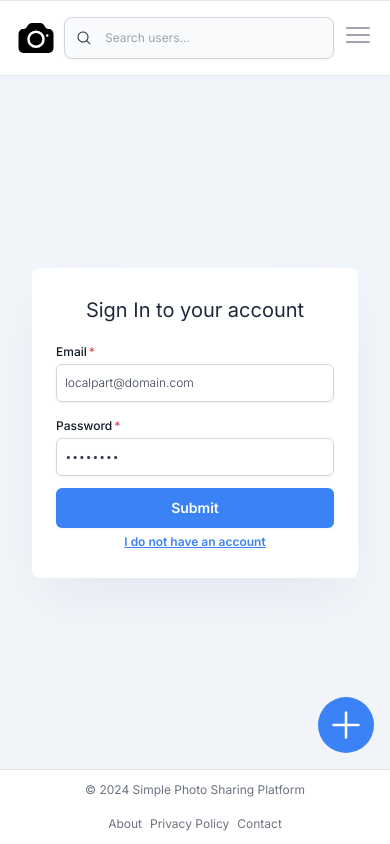
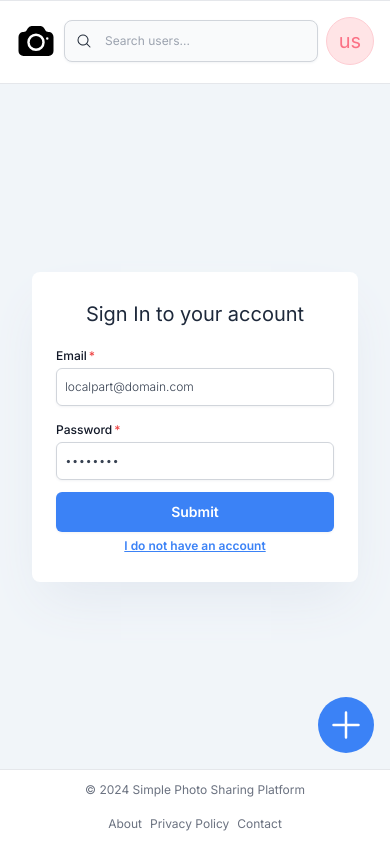
Before and after one commit to Xamarsia/photo-sharing-platform-frontend, a Next.js app: page /auth/signin in a window 390 px wide. Built offline with nearby package versions, Linux system fonts and the light colour scheme.

Commit message:
Add dropdown navbar component

```diff
--- a/app/layout.tsx
+++ b/app/layout.tsx
@@ -35,23 +35,23 @@ export default async function RootLayout({
 
   return (
     <html lang="en" className='size-full'>
-      <body className={`${inter.className} size-full`}>
-        <div className='min-h-full flex flex-col flex-grow items-stretch'>
-          <header className='flex flex-shrink-0 z-10 sticky top-0 left-0'>
+      <body className={`${inter.className} size-full flex flex-col items-stretch relative`}>
+        <header className=' flex-shrink-0 z-10 sticky top-0'>
           <Navbar local={dict} />
         </header>
         <main className='flex flex-grow relative flex-shrink-0 bg-slate-100'>
           {children}
-            <div className='absolute flex flex-col-reverse h-full top-0 right-0'>
-              <div className='sticky bottom-4 m-4 sm:bottom-8 sm:m-8 md:hidden block'>
+
+          <div className='absolute flex flex-col-reverse h-full top-0 right-0 pointer-events-none '>
+            <div className='sticky bottom-4 m-4 sm:bottom-8 sm:m-8 md:hidden block focus:pointer-events-auto'>
               <CreatePostButton local={dict} style='round' />
             </div>
           </div>
+
         </main>
         <footer className='flex-shrink-0'>
           <Footer local={dict} />
         </footer>
-        </div>
       </body>
     </html>
   )
--- a/app/profile/edit/layout.tsx
+++ b/app/profile/edit/layout.tsx
@@ -5,6 +5,11 @@ import '@/app/styles/globals.css';
 
 import { getDictionary } from '@/lib/localization';
 import Sidebar from '@/components/common/Sidebar';
+import IconButton from '@/components/buttons/IconButton';
+
+import bars3 from '@/public/bars-3/bars-3.svg';
+import bars3Hovered from '@/public/bars-3/bars-3-hovered.svg';
+import DropdownNavbar from '@/components/common/DropdownNavbar';
 
 const inter = Inter({ subsets: ['latin'] })
 
@@ -22,10 +27,15 @@ export default async function RootLayout({
   const dict = await getDictionary('en');
 
   return (
-    <div className="flex flex-row max-w-6xl w-full sm:w-11/12 lg:w-4/6 mx-auto px-4 sm:px-6 md:px-8">
+    <div className='flex flex-grow flex-col w-full relative flex-shrink-0'>
+      <nav className="sticky top-[84px] bg-white w-full border-y border-gray-200 md:hidden block">
+        <DropdownNavbar local={dict} />
+      </nav>
+
+      <div className="flex-grow flex flex-row max-w-6xl w-full sm:w-11/12 lg:w-4/6 mx-auto px-4 sm:px-6 md:px-8">
         <section className='flex-grow-0 md:block hidden'>
           <div className='relative flex flex-col h-full top-0 left-0 border-r border-gray-200'>
-          <div className='sticky top-20'>
+            <div className='sticky top-[84px]'>
               <Sidebar local={dict} size='small' />
             </div>
           </div>
@@ -35,5 +45,18 @@ export default async function RootLayout({
           {children}
         </section>
       </div>
+    </div>
+
+    // <div className="size-full min-h-full flex flex-col items-stretch">
+    //   <div className="bg-green-200 flex-shrink-0">
+    //     <p> Here</p>
+    //   </div>
+    //   <div className="bg-red-200 flex-shrink-0 flex-grow">
+    //     <p> Here</p>
+    //   </div>
+    //   <div className="bg-yellow-200 flex-shrink-0">
+    //     <p> Here</p>
+    //   </div>
+    // </div>
   )
 }
--- /dev/null
+++ b/components/common/DropdownNavbar.tsx
@@ -0,0 +1,63 @@
+"use client";
+
+import { useState } from "react";
+
+import Sidebar from "@/components/common/Sidebar";
+import IconButton from "@/components/buttons/IconButton";
+
+
+import bars3 from '@/public/bars-3/bars-3.svg';
+import bars3Hovered from '@/public/bars-3/bars-3-hovered.svg';
+
+import xMark from '@/public/x-mark/x-mark.svg';
+import xMarkHovered from '@/public/x-mark/x-mark-hovered.svg';
+import Title from "./Title";
+
+
+type Props = {
+    local: any,
+}
+
+
+export default function DropdownNavbar({ local }: Props) {
+
+    const [showDropdown, setShowDropdown] = useState(false);
+
+    const handleClick = () => {
+        setShowDropdown(!showDropdown);
+    }
+
+    return (
+        <div className="bg-white w-full border-d border-gray-200 relative">
+            <div className="absolute top-0 w-full bg-white flex flex-col size-full">
+
+                <div className="flex justify-between p-2 w-full bg-white">
+                    <Title size="small" text={"text"} />
+                    {showDropdown
+                        ? <IconButton size='base' style='no-background' icon={xMark} hoveredIcon={xMarkHovered} onClick={handleClick} />
+                        : <IconButton style='no-background' size='base' icon={bars3} hoveredIcon={bars3Hovered} onClick={handleClick} />
+                    }
+                </div>
+                <div className="flex flex-grow items-stretch min-h-screen">
+                    <div className={`${showDropdown ? 'w-full' : 'hidden'} p-1 bg-white`}>
+                        <Sidebar local={local} size="base" onClick={handleClick} />
+                    </div>
+                </div>
+            </div>
+        </div>
+
+
+
+        // <div className="size-full min-h-full flex flex-col items-stretch">
+        //     <div className="bg-green-200 flex-shrink-0">
+        //         <p> Here</p>
+        //     </div>
+        //     <div className="bg-red-200 flex-shrink-0 flex-grow">
+        //         <p> Here</p>
+        //     </div>
+        //     <div className="bg-yellow-200 flex-shrink-0">
+        //         <p> Here</p>
+        //     </div>
+        // </div>
+    )
+}
--- a/components/common/Footer.tsx
+++ b/components/common/Footer.tsx
@@ -16,7 +16,7 @@ export default function Footer({ local }: Props) {
     const router = useRouter();
 
     return (
-        <footer className="bg-white w-full border-t border-gray-200">
+        <footer className="bg-white w-full z-5 border-t border-gray-200">
             <div className="flex flex-col items-center justify-between py-2 sm:py-4 sm:px-4 md:flex-row md:px-8 md:py-4 gap-2 md:gap-4">
                 <Text style='secondary-info' size='small' text={local.copyrightText} />
                 <FooterMenu local={local} />
--- a/components/common/Navbar.tsx
+++ b/components/common/Navbar.tsx
@@ -1,24 +1,14 @@
 "use client";
 
-import { useState } from "react";
 import { useRouter } from "next/navigation";
 import { getUser } from "@/lib/profile-controller";
 
 import Logo from "@/components/common/Logo";
-import Sidebar from "@/components/common/Sidebar";
 import SearchBar from "@/components/common/SearchBar";
 import TextButton from "@/components/buttons/TextButton";
-import IconButton from "@/components/buttons/IconButton";
 import DropdownButton from "@/components/buttons/DropdownButton";
 import CreatePostButton from "@/components/buttons/CreatePostButton";
 import ProfilePreviewDropdown from "@/components/profile/ProfilePreviewDropdown";
-
-
-import bars3 from '@/public/bars-3/bars-3.svg';
-import bars3Hovered from '@/public/bars-3/bars-3-hovered.svg';
-
-import xMark from '@/public/x-mark/x-mark.svg';
-import xMarkHovered from '@/public/x-mark/x-mark-hovered.svg';
 
 
 type Props = {
@@ -30,14 +20,8 @@ export default function Navbar({ local }: Props) {
     const router = useRouter();
     const user = getUser();
 
-    const [showDropdown, setShowDropdown] = useState(false);
-
-    const handleClick = () => {
-        setShowDropdown(!showDropdown);
-    }
-
     return (
-        <nav className="bg-white w-full border-y border-gray-200">
+        <nav className="bg-white w-full border-y border-gray-200 h-[84px]">
             <div className="flex items-center justify-between py-4 px-4 md:px-8 gap-2 md:gap-4">
                 <Logo />
                 <div className={`grow max-w-[580px] ${user ? "block" : "hidden"}`}>
@@ -50,16 +34,10 @@ export default function Navbar({ local }: Props) {
                             <div className='md:block hidden m-auto'>
                                 <CreatePostButton local={local} style="rectungle" />
                             </div>
-                            <div className="md:block hidden m-auto">
+                            <div className="md:block">
                                 <ProfilePreviewDropdown user={user}>
                                     <DropdownButton style='secondary' size='small' text='My profile' />
                                 </ProfilePreviewDropdown>
-                            </div>
-                            <div className="block md:hidden m-auto">
-                                {showDropdown
-                                    ? <IconButton size='base' style='no-background' icon={xMark} hoveredIcon={xMarkHovered} onClick={handleClick} />
-                                    : <IconButton style='no-background' size='base' icon={bars3} hoveredIcon={bars3Hovered} onClick={handleClick} />
-                                }
                             </div>
                         </>
                         : <>
@@ -69,12 +47,6 @@ export default function Navbar({ local }: Props) {
                     }
                 </div>
             </div>
-
-            <div className={`${showDropdown ? 'w-full' : 'hidden'} border-y border-gray-200 flex flex-col h-screen`}>
-                <div className="flex-grow ">
-                    <Sidebar local={local} size="base" onClick={handleClick} />
-                </div>
-            </div>
         </nav>
     )
 }
```
Lines whose indentation alone changed are shown as unchanged.
